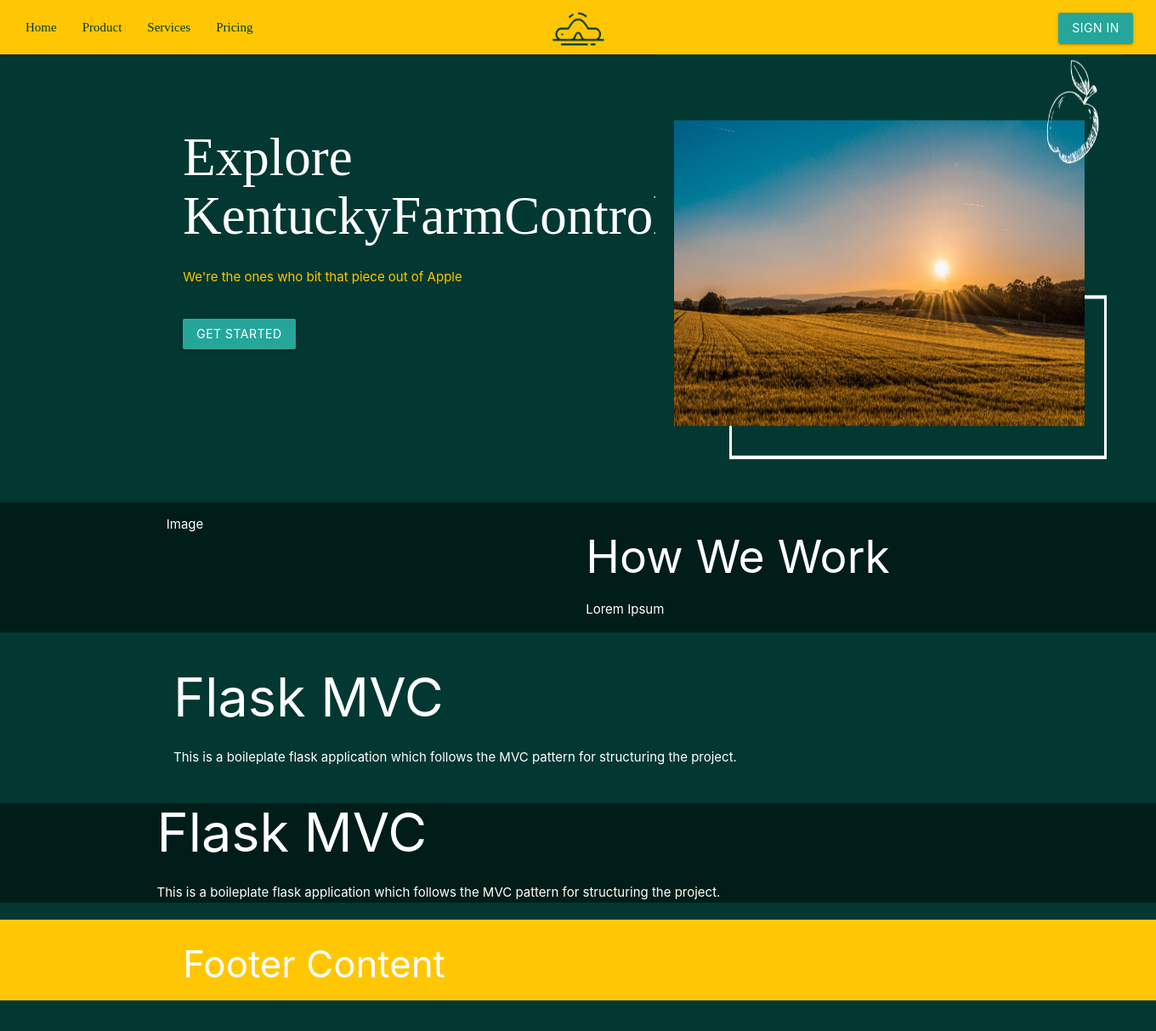
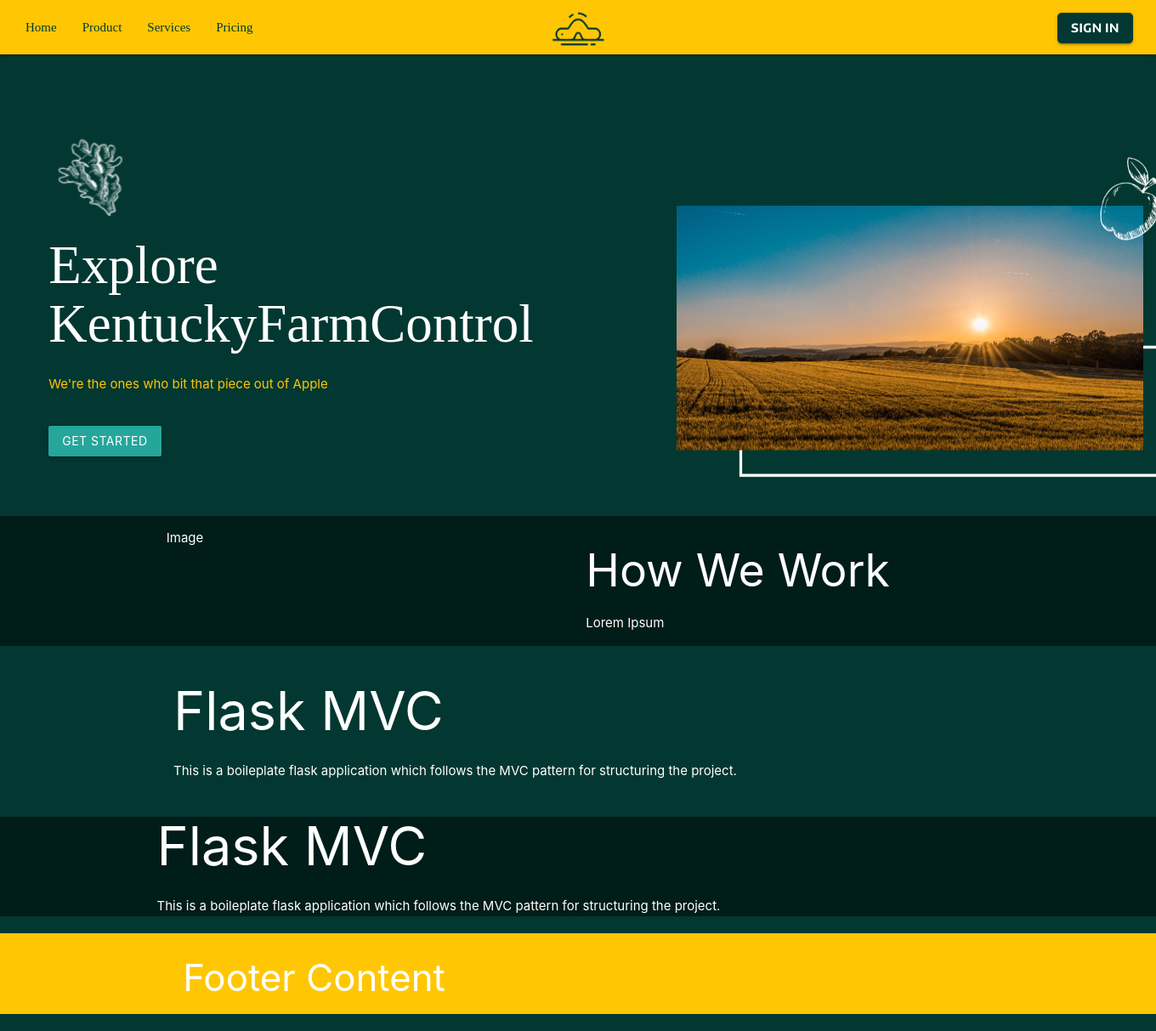
Before and after one commit to zanedotmp4/earthwormindustries, a Flask app: page / in a window 1360 px wide; the page is wider, and only the part inside the window is pictured. Shown: that part at 85% size. Before the commit the page ends 1177 px from the top of that part, so only its background shows below. Run offline with Flask 2, Linux system fonts and the light colour scheme; some web fonts are replaced.

Commit message:
Update frontend

```diff
--- a/App/static/frontend.css
+++ b/App/static/frontend.css
@@ -42,7 +42,7 @@
     margin-left: 15px;
 }
 
-.navbtn {
+.nav-btn {
     background-color: #023831;
     margin-right: 2vw;
     border-radius: 5px;
@@ -73,9 +73,21 @@
     margin-bottom: 20px;
 }
 
-.s-container {
-    margin-left: -200px;
-    margin-right: -200px;
+.l-container {
+    margin-left: -158px;
+}
+
+.r-container {
+    margin-right: -227px;
+}
+
+.img1 {
+    margin-top: 116px;
+}
+
+.img2 {
+    margin-top: 50px;
+    margin-bottom: -30px;
 }
 
 /* Colors */
--- a/App/templates/index.html
+++ b/App/templates/index.html
@@ -5,17 +5,22 @@
 {{ super() }}
 
 {% block content %}
-    <div class="row s-container">
+    <div class="row">
         <div class="col l5 s12">
+            <div class="l-container">
                 <br>
                 <br>
+                <img class="img2" src="{{ url_for('static', filename='img_2.png') }}" height="100" width="100" alt="">
                 <h1 class="white-text cbold">Explore <br> KentuckyFarmControl</h1>
                 <p class="cusYellow">We're the ones who bit that piece out of Apple</p>
                 <br>
                 <button class="btn navcol">Get Started</button>
             </div>
+        </div>
         <div class="col l4 offset-l2 s12">
-            <img src="{{ url_for('static', filename='img_1.png') }}" height="500px" width="550px" alt="">
+            <div class="r-container img1">
+                <img src="{{ url_for('static', filename='img_1.png') }}" height="400px" width="625px" alt="">
+            </div>
         </div>
     </div>
     <div class="altbackcol uncontainer">
--- a/App/templates/layout.html
+++ b/App/templates/layout.html
@@ -24,7 +24,7 @@
                 <li><a href="#pricing" class="navtext">Pricing</a></li>
             </ul>
             <ul class="right">
-              <button class="btn navbtn">Sign In</button>
+              <button style="background-color: #023831; border-radius: 5px;" class="nav-btn btn enbold">Sign In</button>
             </ul>
         </div>
       </div>
```
Also changed, not shown: App/static/img_2.png (added). Lines whose indentation alone changed are shown as unchanged.
